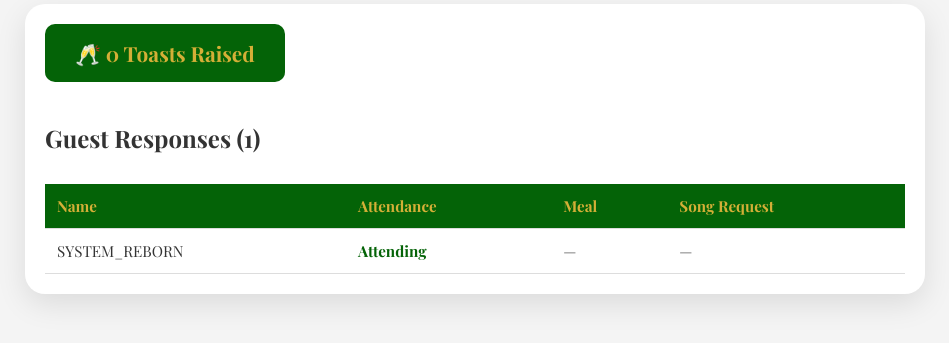
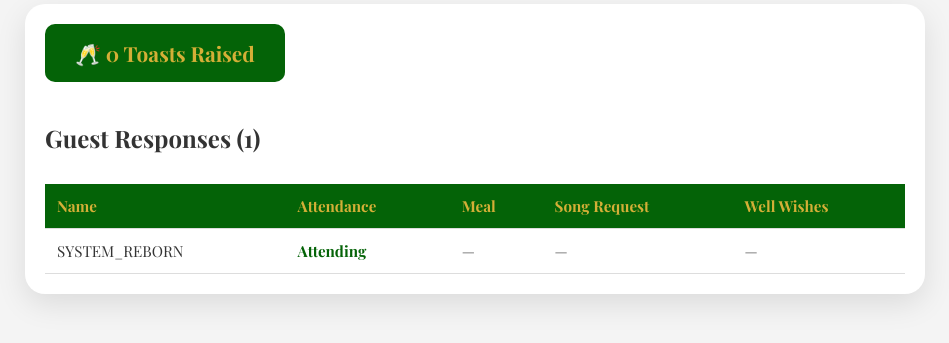
Before and after one commit to kimlynboyce/WeddingNexus, a Flask app: page /master-hub in a window 1280 px wide. Shown: the part 179-522 px from the top of the page, without its empty margins (165-1114 px from the left). Run offline with Flask 3, Linux system fonts and the light colour scheme; the visitor is signed in with stand-in values (Sample User, id 1); data comes from the database, SQL or seed files in the repository.

Commit message:
Add 'Well Wishes' column to admin guest table

```diff
--- a/templates/admin.html
+++ b/templates/admin.html
@@ -87,6 +87,7 @@
                     <th>Attendance</th>
                     <th>Meal</th>
                     <th>Song Request</th>
+                    <th>Well Wishes</th>
                 </tr>
             </thead>
             <tbody>
@@ -98,6 +99,7 @@
                     </td>
                     <td>{{ g[3] or '—' }}</td>
                     <td>{{ g[4] or '—' }}</td>
+                    <td>{{ g[5] or '—' }}</td>
                 </tr>
                 {% endfor %}
             </tbody>
```
